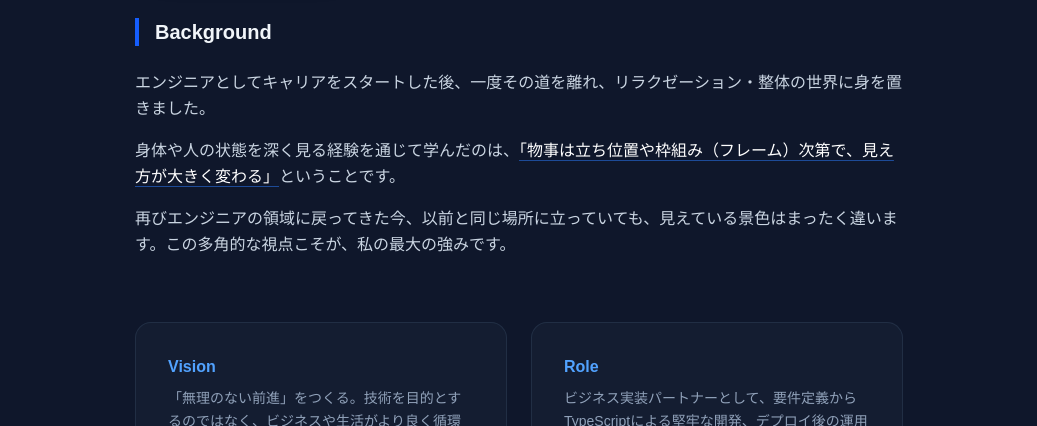
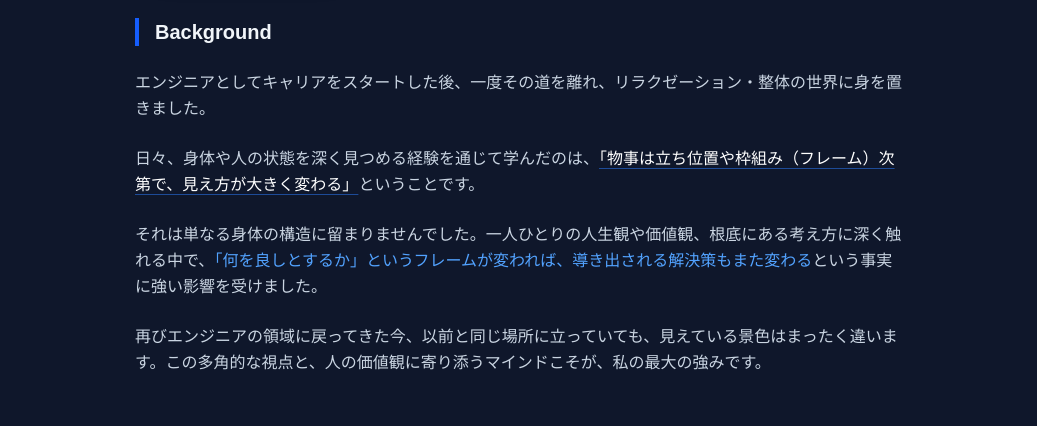
Before and after one commit to kn222-lab/my-digital-card, a Next.js app: page /profile in a window 1280 px wide. Shown: the part 430-856 px from the top of the page, without its empty margins (121-1158 px from the left). Built offline with nearby package versions, Linux system fonts and the light colour scheme.

Commit message:
feat: プロフィール写真の追加とデザインのブラッシュアップ

```diff
--- a/src/app/profile/page.tsx
+++ b/src/app/profile/page.tsx
@@ -54,15 +54,18 @@ export default function ProfilePage() {
         >
           <section>
             <h2 className="text-xl font-bold mb-6 border-l-4 border-blue-600 pl-4">Background</h2>
-            <div className="text-slate-300 leading-relaxed space-y-4">
+            <div className="text-slate-300 leading-relaxed space-y-6">
                 <p>
                 エンジニアとしてキャリアをスタートした後、一度その道を離れ、リラクゼーション・整体の世界に身を置きました。
                 </p>
                 <p>
-                身体や人の状態を深く見る経験を通じて学んだのは、<span className="text-white font-medium underline decoration-blue-500/50 underline-offset-4">「物事は立ち位置や枠組み（フレーム）次第で、見え方が大きく変わる」</span>ということです。
+                日々、身体や人の状態を深く見つめる経験を通じて学んだのは、<span className="text-white font-medium underline decoration-blue-500/50 underline-offset-4">「物事は立ち位置や枠組み（フレーム）次第で、見え方が大きく変わる」</span>ということです。
                 </p>
                 <p>
-                再びエンジニアの領域に戻ってきた今、以前と同じ場所に立っていても、見えている景色はまったく違います。この多角的な視点こそが、私の最大の強みです。
+                それは単なる身体の構造に留まりませんでした。一人ひとりの人生観や価値観、根底にある考え方に深く触れる中で、<span className="text-blue-400">「何を良しとするか」というフレームが変われば、導き出される解決策もまた変わる</span>という事実に強い影響を受けました。
+                </p>
+                <p>
+                再びエンジニアの領域に戻ってきた今、以前と同じ場所に立っていても、見えている景色はまったく違います。この多角的な視点と、人の価値観に寄り添うマインドこそが、私の最大の強みです。
                 </p>
             </div>
           </section>
```
Lines whose indentation alone changed are shown as unchanged.
